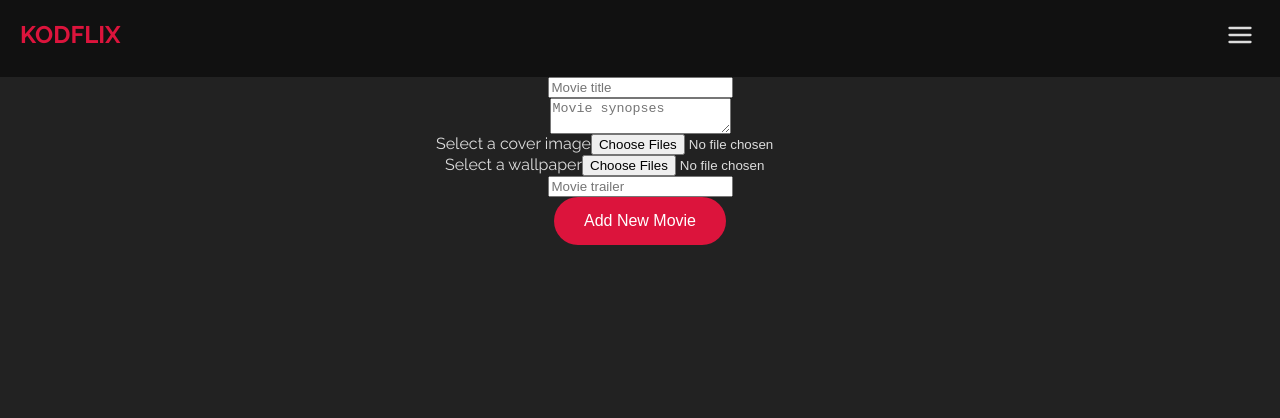
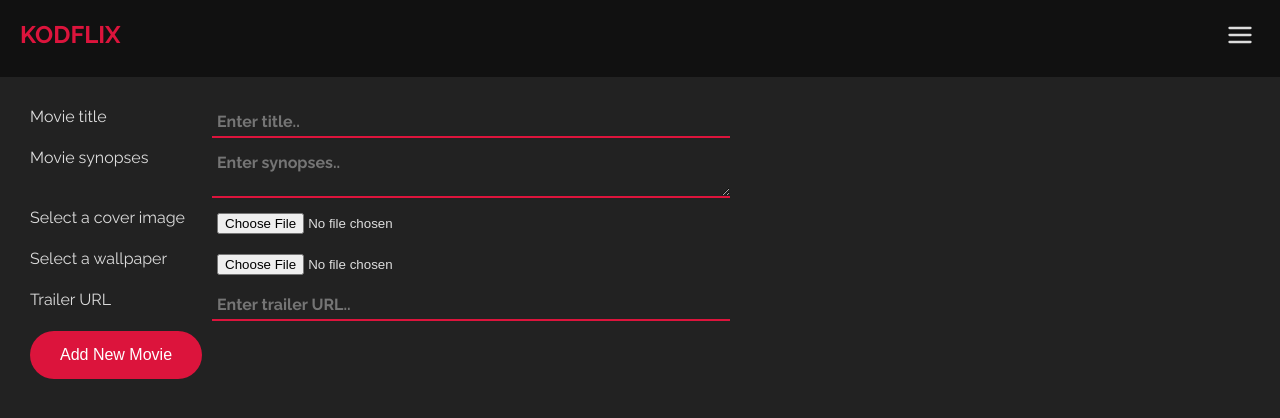
Before and after one commit to marianmolocea/kodflix, a React (Create React App) app: page /manage/tv-shows in a window 1280 px wide. Shown: the top 418 px of the page. Built offline with nearby package versions, Linux system fonts and the light colour scheme.

Commit message:
Add route handler for removing and adding movies

```diff
--- a/src/App.css
+++ b/src/App.css
@@ -20,6 +20,11 @@ p{
   margin: 0;
 }
 
+input:focus,
+textarea:focus {
+  outline: none;
+}
+
 .button {
   background-color: crimson;
   padding: 15px 30px;
--- a/src/ManageTvShows/AddMovie/AddMovie.css
+++ b/src/ManageTvShows/AddMovie/AddMovie.css
@@ -1,7 +1,25 @@
 .AddMovie {
-    display: flex;
-    flex-direction: column;
-    justify-content: center;
-    align-items: center;
+    display: grid;
+    grid-template-columns: auto 2fr;
     color: #dddddd;
+    width: 700px;
+    margin: 30px;
+    text-align: left;
+    gap: 10px
 }
+
+.AddMovie input,
+.AddMovie textarea {
+    padding: 5px;
+    background-color: transparent;
+    color: #ddd;
+}
+
+.AddMovie input[type="text"],
+.AddMovie textarea {
+    border: none;
+    border-bottom: 2px solid crimson;
+    font-weight: bold;
+    font-family: 'Raleway', sans-serif;
+    font-size: 1em;
+}
--- a/src/ManageTvShows/AddMovie/AddMovie.js
+++ b/src/ManageTvShows/AddMovie/AddMovie.js
@@ -4,45 +4,40 @@ import './AddMovie.css'
 export default function AddMovie() {
     return (
         <form className="AddMovie" action="">
+            <label>Movie title</label>
             <input
                 type="text"
                 name="title"
                 id="title"
-                placeholder="Movie title"
+                placeholder="Enter title.."
                 />
+            <label>Movie synopses</label>
             <textarea
                 type="text"
                 name="synopses"
                 id="synopses"
-                placeholder="Movie synopses"
+                placeholder="Enter synopses.."
             />
-            <div className="input-container">
             <label>Select a cover image</label>
             <input
                 type="file"
                 name="image"
                 id="image"
                 accept="image/png, image/jpeg"
-                    multiple="false"
-                    placeholder="Movie cover image"
             />
-            </div>
-            <div className="input-container">
             <label>Select a wallpaper</label>
             <input
                 type="file"
                 name="wallpaper"
                 id="wallpaper"
                 accept="image/png, image/jpeg"
-                    multiple="false"
-                    placeholder="Movie wallpaper"
             />
-            </div>
+            <label>Trailer URL</label>
             <input
                 type="text"
                 name="trailer"
                 id="trailer"
-                placeholder="Movie trailer"
+                placeholder="Enter trailer URL.."
             />
             <button className="button" type="submit">Add New Movie</button>
         </form>
--- a/src/backend/Movie/MovieSchema.js
+++ b/src/backend/Movie/MovieSchema.js
@@ -16,6 +16,9 @@ const movieSchema = new mongoose.Schema({
     synopsis: {
         type: String,
         required: true,
+    },
+    trailer: {
+        type: String
     }
 });
 
```
Also changed, not shown: src/backend/Movie/MovieHandler.js (+15 -1 lines), src/backend/Movie/movieRouter.js (added, +22 -0 lines), src/backend/app.js (+3 -5 lines). Lines whose indentation alone changed are shown as unchanged.
